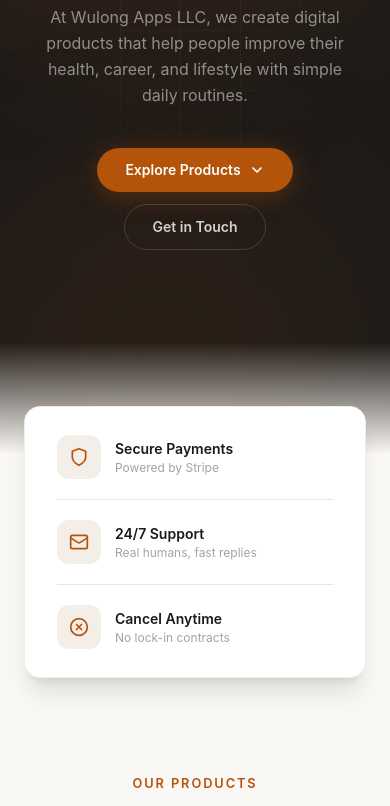
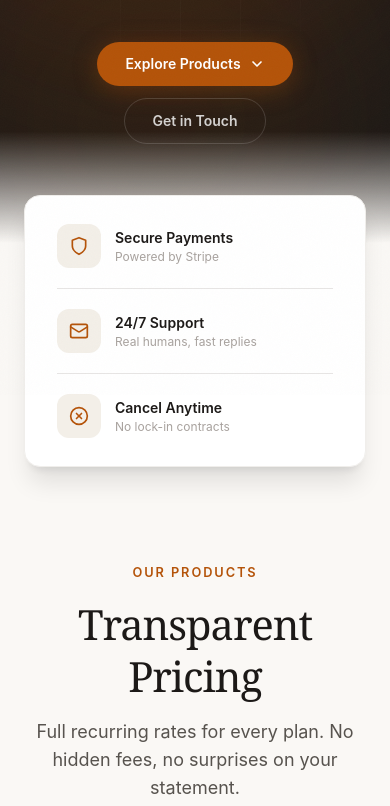
Before and after one commit to Vorob-Astronaut/vorob-astronaut.github.io, an Astro site: page / in a window 390 px wide. Shown: the part 449-1255 px from the top of the page. Built offline with nearby package versions, Linux system fonts and the light colour scheme; Astro itself is replaced by a stand-in of ours.

Commit message:
Update screen

```diff
--- a/src/pages/index.astro
+++ b/src/pages/index.astro
@@ -4,7 +4,7 @@ import Layout from '../layouts/Layout.astro';
 
 <Layout title="Wulong Apps LLC — Subscription Products">
   <!-- Hero -->
-  <section class="relative min-h-screen flex items-center justify-center overflow-hidden py-36 md:py-40">
+  <section class="relative min-h-[75vh] md:min-h-screen flex items-center justify-center overflow-hidden py-24 md:py-40">
     <!-- Background -->
     <div class="absolute inset-0 bg-dark">
       <div class="absolute w-[600px] h-[600px] rounded-full -top-[20%] -right-[10%] bg-amber/15 blur-[80px]" style="animation: orbFloat 12s ease-in-out infinite;"></div>
```
